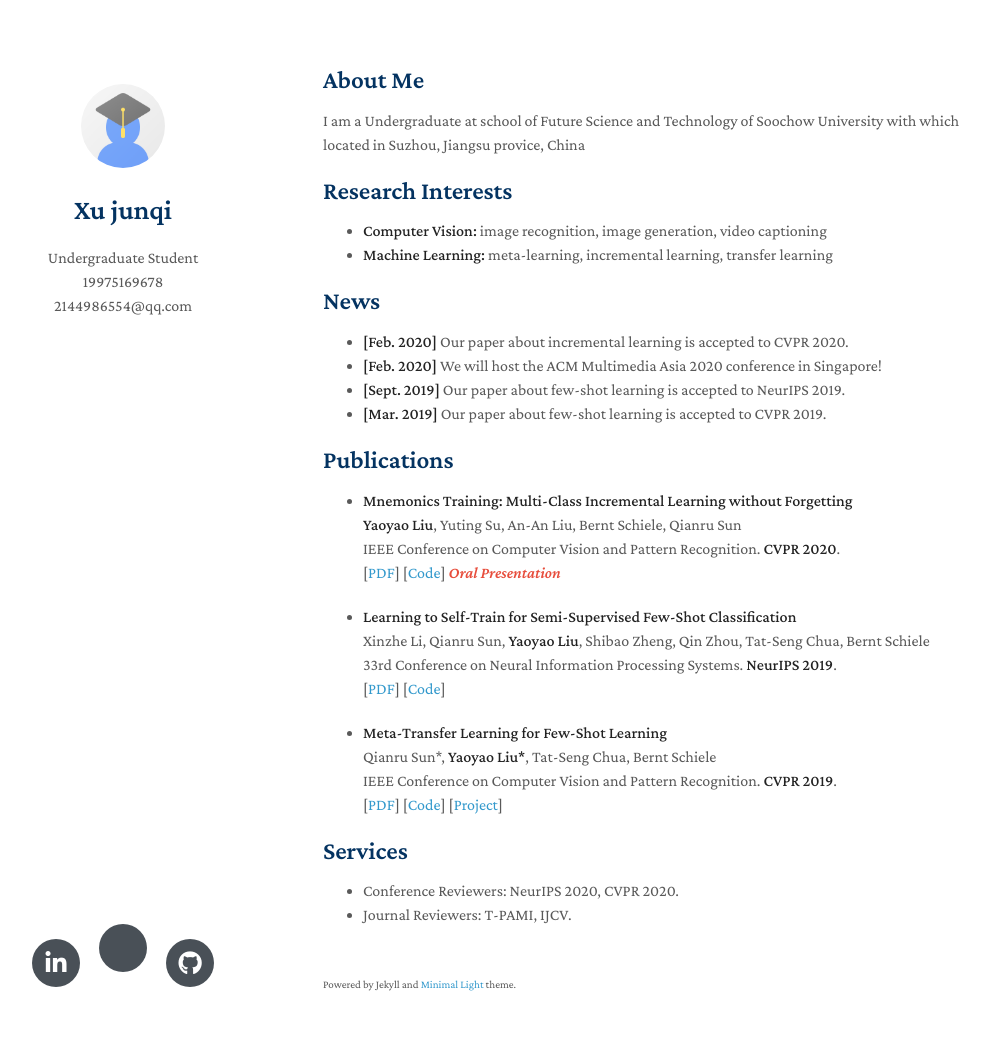
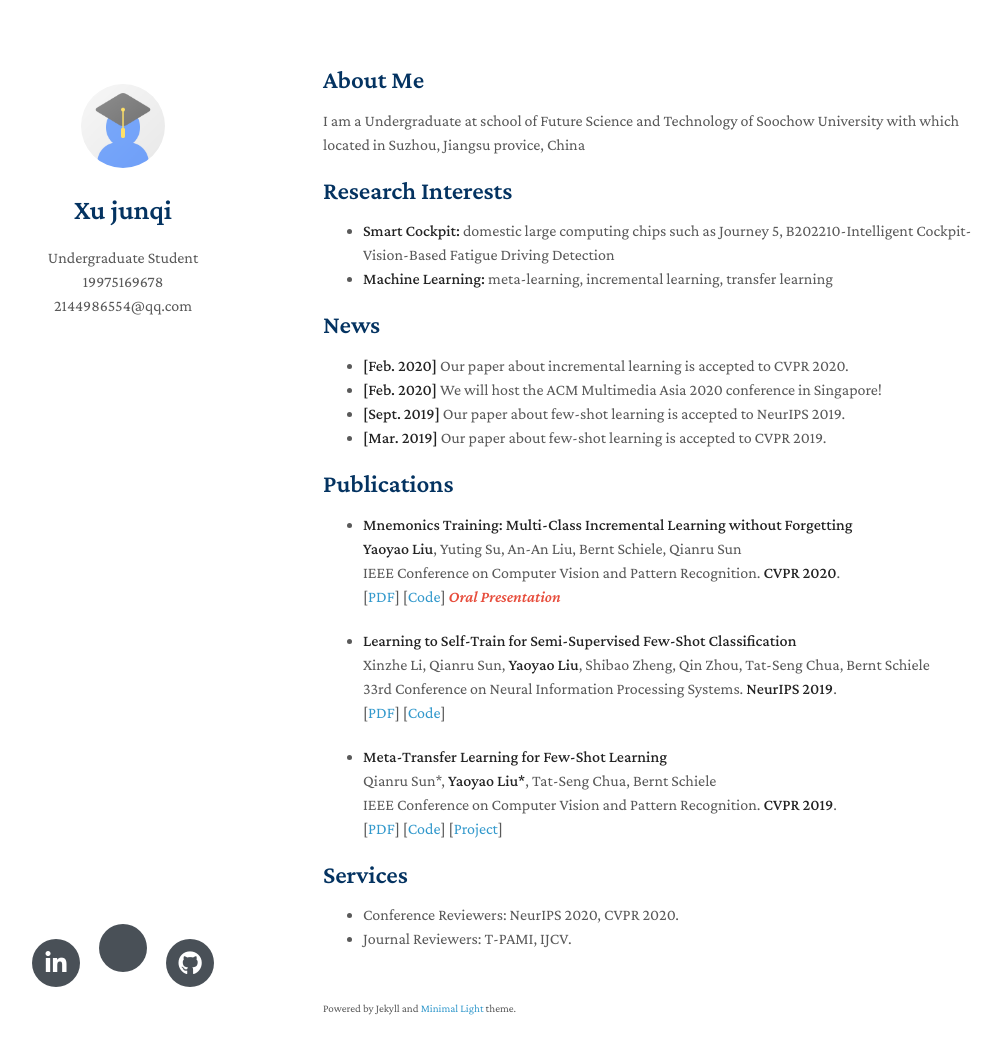
Before and after one commit to junqixu/junqixu.github.io, a Jekyll site: the page built from index.md, in a window 1280 px wide and 1089 px high. Shown: the top 1054 px of the window, without its empty margins (147-1148 px from the left). Built offline with Jekyll 4.4.1, drawn with Linux system fonts in a browser that asks for light colours; nearby versions of some CDN libraries; a style sheet for code colours, icons or effects is not loaded; our own code applies the rules of GitHub Pages for plain Markdown files.

Commit message:
Update index.md

```diff
--- a/index.md
+++ b/index.md
@@ -8,7 +8,7 @@ I am a Undergraduate at school of Future Science and Technology of Soochow Unive
 
 ## Research Interests
 
-- **Computer Vision:** image recognition, image generation, video captioning
+- **Smart Cockpit:** domestic large computing chips such as Journey 5, B202210-Intelligent Cockpit-Vision-Based Fatigue Driving Detection
 - **Machine Learning:** meta-learning, incremental learning, transfer learning
 
 ## News
```
